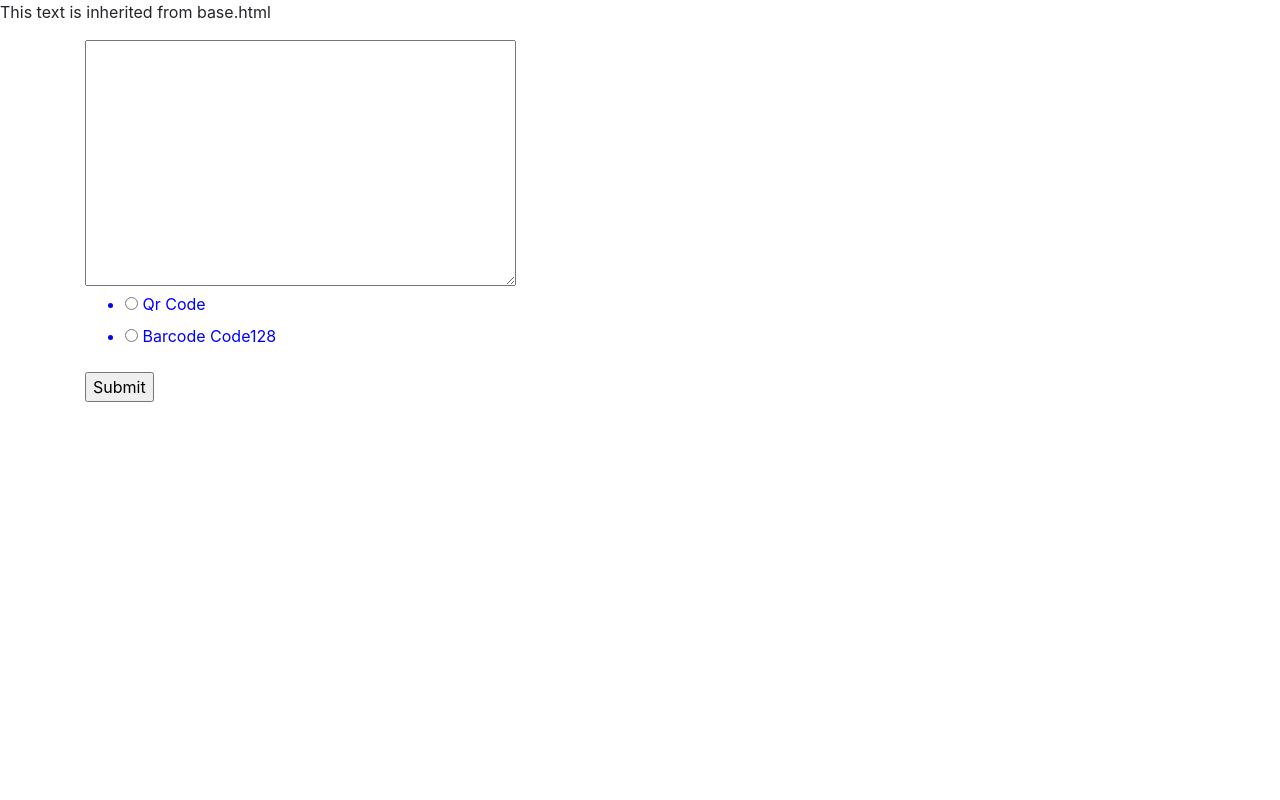
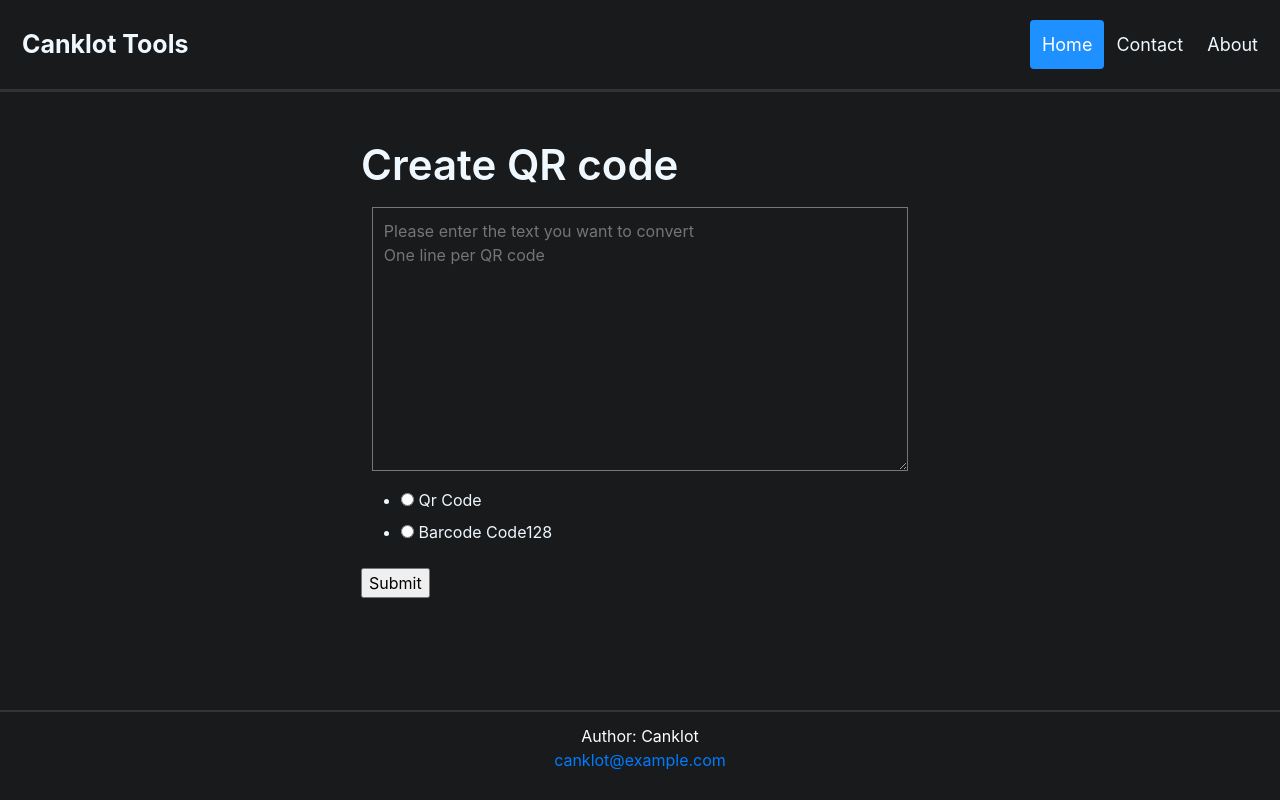
Before and after one commit to canklot/Django_qr, a Django app: page /qr_app/ in a window 1280 px wide. Run offline with Django 3.2, Linux system fonts and the light colour scheme.

Commit message:
Better front end

```diff
--- a/qr_project/qr_app/forms.py
+++ b/qr_project/qr_app/forms.py
@@ -2,8 +2,10 @@ from django import forms
 
 
 class TextForm(forms.Form):
-    text = forms.CharField(widget=forms.Textarea(attrs={'id': 'qr_text_input_id'}),
+    text = forms.CharField(widget=forms.Textarea(attrs={'id': 'qr_text_input_id',
+                                                        "class":"form_text_css",
+                                                        'placeholder': 'Please enter the text you want to convert \nOne line per QR code'}),
                            label='text', max_length=300)
     CHOICES = [('qr_code', 'Qr Code'), ('barcode_code128', 'Barcode Code128')]
     barcode_type_selection = forms.ChoiceField(
-        choices=CHOICES, widget=forms.RadioSelect(attrs={'id': 'qr_type_radio_input_id'}))
+        choices=CHOICES, widget=forms.RadioSelect(attrs={'id': 'qr_type_radio_input_id', "class":"form_radio_css"}))
--- a/qr_project/qr_app/static/styles.css
+++ b/qr_project/qr_app/static/styles.css
@@ -1,6 +1,98 @@
-.form_radio_css{
-    color:blue;
+html,
+body {
+    background-color: rgb(24, 26, 27);
+    color: aliceblue;
+    height: 100%;
+
 }
-.form_text_css{
-    color:blue;
+.form_radio_css {}
+
+.form_text_css {
+    width: 100%;
+    background-color: rgb(24, 26, 27);
+    padding: 2%;
 }
+
+.form_general{
+    padding: 5%;
+}
+.body_general {
+    height: 100%;
+}
+
+.footer {
+position: fixed;
+  left: 0;
+  bottom: 0;
+  width: 100%;
+  background-color: rgb(24, 26, 27);
+  color: white;
+  text-align: center;
+  border-top: 2px solid rgb(49, 52, 53);
+}
+.center {
+    margin: auto;
+    width: 50%;
+    /* border: 3px solid rgb(49, 52, 53); */
+    padding: 10px;
+
+  }
+/* Style the header with a grey background and some padding */
+.header {
+    overflow: hidden;
+    background-color: rgb(24, 26, 27);
+    padding: 20px 10px;
+    border-bottom: 3px solid rgb(49, 52, 53);
+  }
+
+  /* Style the header links */
+  .header a {
+    float: left;
+    color: aliceblue;
+    text-align: center;
+    padding: 12px;
+    text-decoration: none;
+    font-size: 18px;
+    line-height: 25px;
+    border-radius: 4px;
+  }
+
+  /* Style the logo link (notice that we set the same value of line-height and font-size to prevent the header to increase when the font gets bigger */
+  .header a.logo {
+    font-size: 25px;
+    font-weight: bold;
+    color: aliceblue;
+  }
+
+  /* Change the background color on mouse-over */
+  .header a:hover {
+    background-color: #ddd;
+    color: black;
+  }
+
+  /* Style the active/current link*/
+  .header a.active {
+    background-color: dodgerblue;
+    color: white;
+  }
+
+  /* Float the link section to the right */
+  .header-right {
+    float: right;
+  }
+
+  /* Add media queries for responsiveness - when the screen is 500px wide or less, stack the links on top of each other */
+  @media screen and (max-width: 500px) {
+    .header a {
+      float: none;
+      display: block;
+      text-align: left;
+    }
+    .header-right {
+      float: none;
+    }
+  }
+  .tool_header{
+    font-size: 42px;
+    font-weight: 600;
+  }
--- a/qr_project/qr_app/templates/qr_app/base.html
+++ b/qr_project/qr_app/templates/qr_app/base.html
@@ -8,9 +8,18 @@
         <link rel="stylesheet" href="https://cdn.jsdelivr.net/npm/bootstrap@4.3.1/dist/css/bootstrap.min.css" integrity="sha384-ggOyR0iXCbMQv3Xipma34MD+dH/1fQ784/j6cY/iJTQUOhcWr7x9JvoRxT2MZw1T" crossorigin="anonymous">
         <link rel="stylesheet" href="/static/styles.css">
     </head>
-    <body>
-        <p>This text is inherited from base.html</p>
-        <div class="container">
+    <body class="">
+
+        <div class="header">
+            <a href="#default" class="logo">Canklot Tools</a>
+            <div class="header-right">
+              <a class="active" href="#home">Home</a>
+              <a href="#contact">Contact</a>
+              <a href="#about">About</a>
+            </div>
+          </div>
+
+        <div class="center">
         {% block content%}{% endblock content%}
         </div>
         <!-- Optional JavaScript -->
@@ -20,5 +29,10 @@
         <script src="https://cdn.jsdelivr.net/npm/bootstrap@4.3.1/dist/js/bootstrap.min.js" integrity="sha384-JjSmVgyd0p3pXB1rRibZUAYoIIy6OrQ6VrjIEaFf/nJGzIxFDsf4x0xIM+B07jRM" crossorigin="anonymous"></script>
         <script src="https://ajax.googleapis.com/ajax/libs/jquery/3.6.0/jquery.min.js"></script>
         <script src="/static/scripts.js"></script>
+        <footer class="footer card-footer">
+            <p>Author: Canklot<br>
+            <a href="mailto:canklot@example.com">canklot@example.com</a></p>
+        </footer>
     </body>
+
 </html>
--- a/qr_project/qr_app/templates/qr_app/form.html
+++ b/qr_project/qr_app/templates/qr_app/form.html
@@ -2,8 +2,9 @@
 
 
 {% block content%}
-<form id="qr_form_id"  method="post" >
+<form id="qr_form_id" class="form_general" method="post" >
     {% csrf_token %}
+    <div class="tool_header">Create QR code</div>
     <div class="form_text_css" >{{ form.text }}</div>
     <div class="form_radio_css" >{{ form.barcode_type_selection }}</div>
 
```
